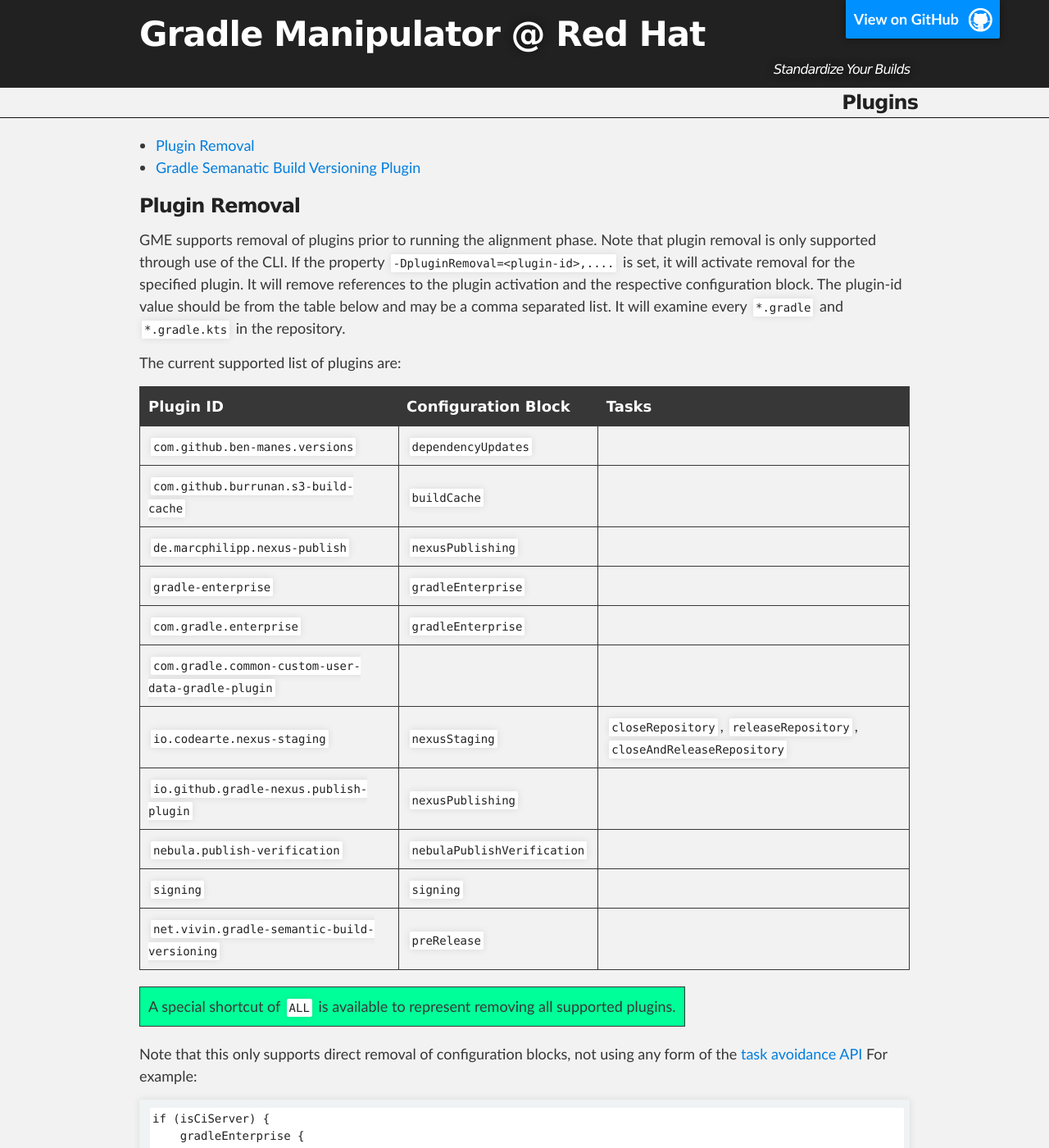
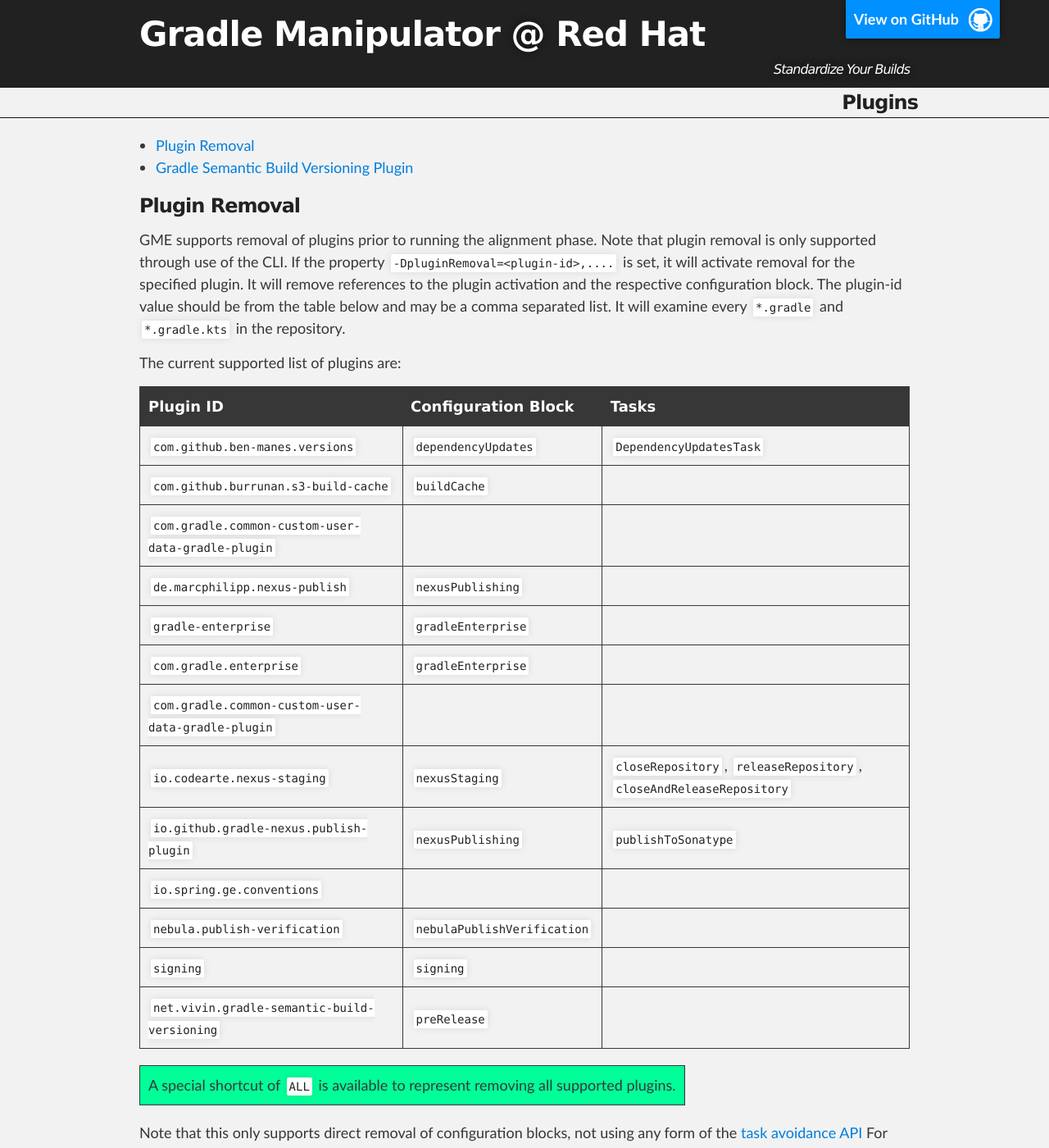
Before and after one commit to project-ncl/gradle-manipulator, a Jekyll site: the page built from guide/plugins.md, in a window 1280 px wide and 1400 px high. Shown: the whole window at 82% size. Built offline with Jekyll 4.4.1, drawn with Linux system fonts in a browser that asks for light colours; some of the changed text lies outside the part shown.

Commit message:
NCLSUP-766 Add support for removing io.spring.ge.conventions and com.gradle.common-custom-user-data-gradle-plugin

````diff
--- a/guide/plugins.md
+++ b/guide/plugins.md
@@ -15,19 +15,21 @@ a comma separated list. It will examine every `*.gradle` and `*.gradle.kts` in t
 
 The current supported list of plugins are:
 
-| Plugin ID                                          | Configuration Block | Tasks |
-|----------------------------------------------------|---------------------|-------|
-| `com.github.ben-manes.versions`                    | `dependencyUpdates`  | |
-| `com.github.burrunan.s3-build-cache`               | `buildCache`  | |
-| `de.marcphilipp.nexus-publish`                     | `nexusPublishing`  | |
-| `gradle-enterprise`                                | `gradleEnterprise`  | |
-| `com.gradle.enterprise`                            | `gradleEnterprise`  | |
-| `com.gradle.common-custom-user-data-gradle-plugin` | | |
-| `io.codearte.nexus-staging`                        | `nexusStaging`  | `closeRepository`, `releaseRepository`, `closeAndReleaseRepository` |
-| `io.github.gradle-nexus.publish-plugin`            | `nexusPublishing`  | |
-| `nebula.publish-verification`                      | `nebulaPublishVerification`  | |
-| `signing`                                          | `signing`  | |
-| `net.vivin.gradle-semantic-build-versioning`       | `preRelease` | |
+| Plugin ID                                           | Configuration Block         | Tasks                                                               |
+|-----------------------------------------------------|-----------------------------|---------------------------------------------------------------------|
+| `com.github.ben-manes.versions`                     | `dependencyUpdates`         | `DependencyUpdatesTask`                                             |
+| `com.github.burrunan.s3-build-cache`                | `buildCache`                |                                                                     |
+| `com.gradle.common-custom-user-data-gradle-plugin`  |                             |                                                                     |
+| `de.marcphilipp.nexus-publish`                      | `nexusPublishing`           |                                                                     |
+| `gradle-enterprise`                                 | `gradleEnterprise`          |                                                                     |
+| `com.gradle.enterprise`                             | `gradleEnterprise`          |                                                                     |
+| `com.gradle.common-custom-user-data-gradle-plugin`  |                             |                                                                     |
+| `io.codearte.nexus-staging`                         | `nexusStaging`              | `closeRepository`, `releaseRepository`, `closeAndReleaseRepository` |
+| `io.github.gradle-nexus.publish-plugin`             | `nexusPublishing`           | `publishToSonatype`                                                 |
+| `io.spring.ge.conventions`                          |                             |                                                                     |
+| `nebula.publish-verification`                       | `nebulaPublishVerification` |                                                                     |
+| `signing`                                           | `signing`                   |                                                                     |
+| `net.vivin.gradle-semantic-build-versioning`        | `preRelease`                |                                                                     |
 
 <table bgcolor="#00ff99">
 <tr>
@@ -64,7 +66,7 @@ Tasks are also removed if they are mentioned within the build scripts. Note that
 publish.finalizedBy closeAndReleaseRepository
 ```
 
-### Gradle Semanatic Build Versioning Plugin
+### Gradle Semantic Build Versioning Plugin
 
 This plugin (see [here](https://github.com/vivin/gradle-semantic-build-versioning)) provides support for
 automatic semantic versioning of builds based off git commit information.
````
